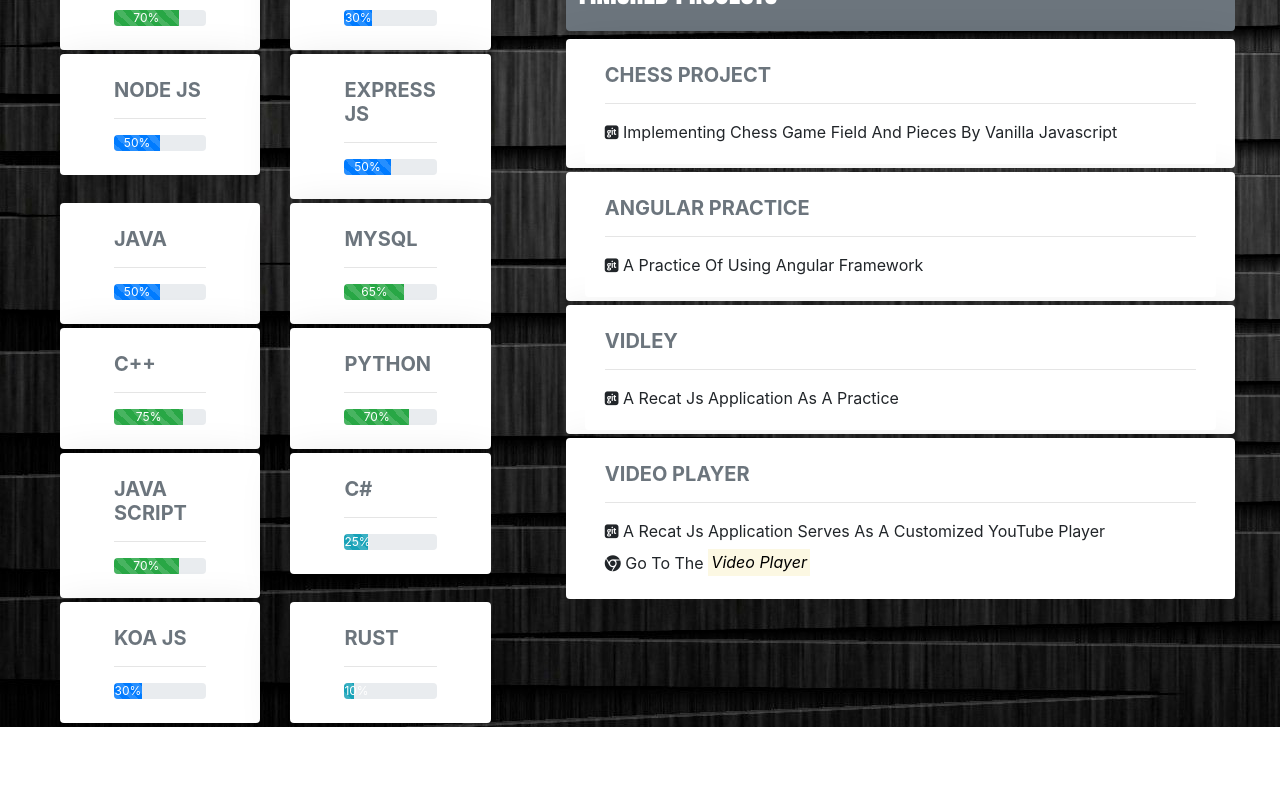
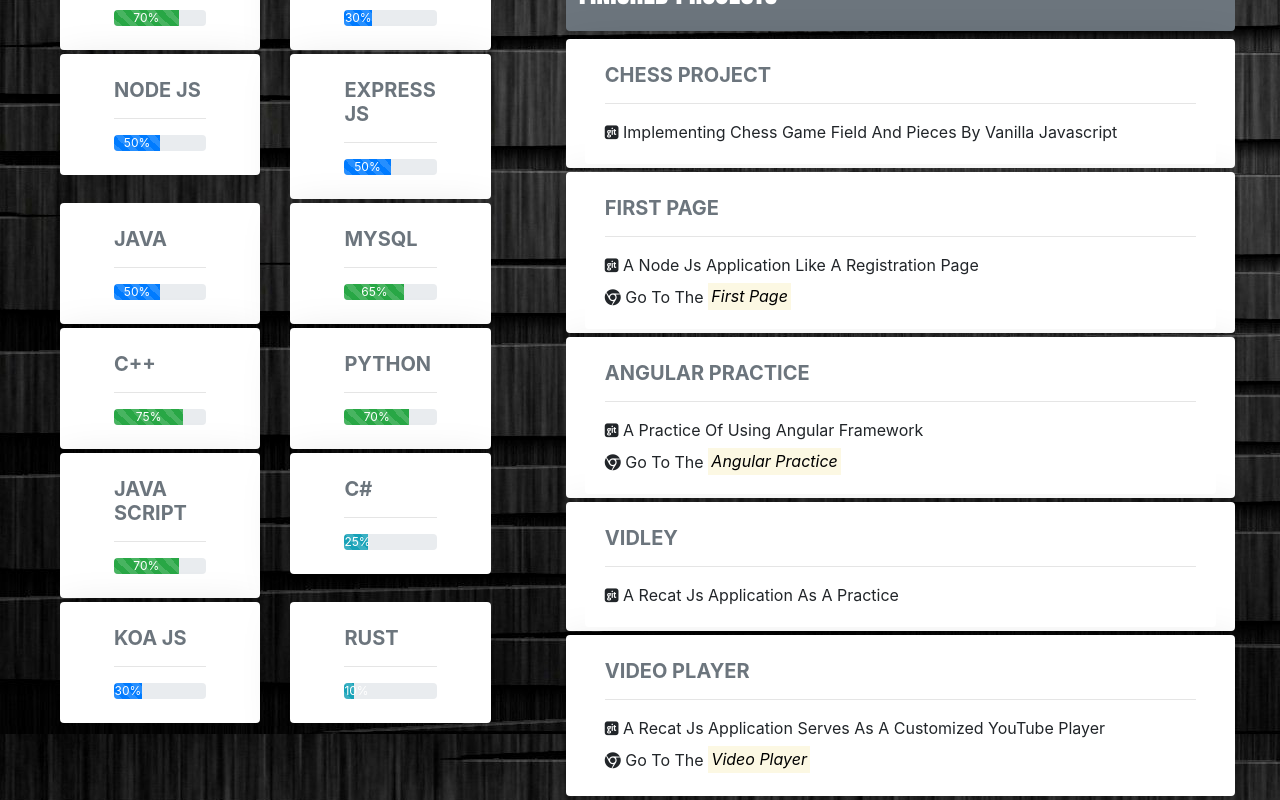
Before and after one commit to hooman734/cv, a React (Create React App) app: page / in a window 1280 px wide. Shown: the part 1426-2226 px from the top of the page. Before the commit the page ends 2153 px from the top, so only its background shows below. Built offline with nearby package versions, Linux system fonts and the light colour scheme.

Commit message:
adding some other finished works

```diff
--- a/src/Components/AccomplishedProject.jsx
+++ b/src/Components/AccomplishedProject.jsx
@@ -19,9 +19,16 @@ const AccomplishedProject = function() {
           gitLink="https://github.com/hooman734/ChessProjectFinall"
         />
         <DetailAccomplished
+          title="first page"
+          context="a node js application like a registration page"
+          gitLink="https://github.com/hooman734/firstPage"
+          wwwLink="https://amir-vihan.herokuapp.com/"
+        />
+        <DetailAccomplished
           title="angular practice"
           context=" a practice of using angular framework"
           gitLink="https://github.com/hooman734/angularPractice1"
+          wwwLink="https://angular-prac-1.herokuapp.com/"
         />
         <DetailAccomplished
           title="vidley"
```
Also changed, not shown: 8 other files (tests, documents, lock files or other folders).
